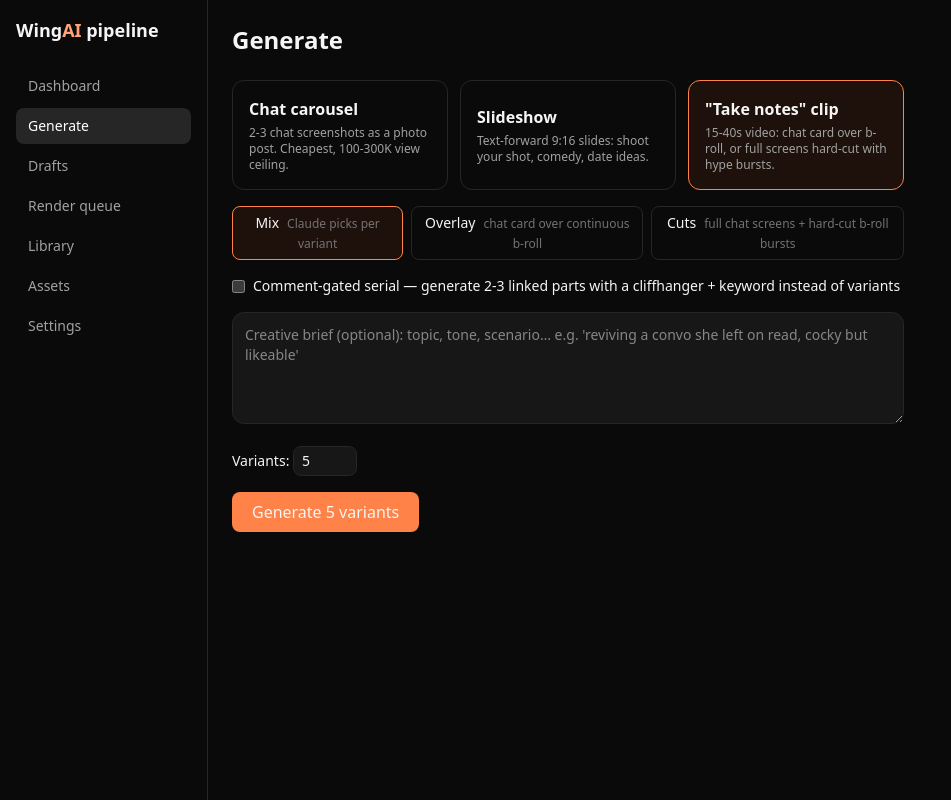
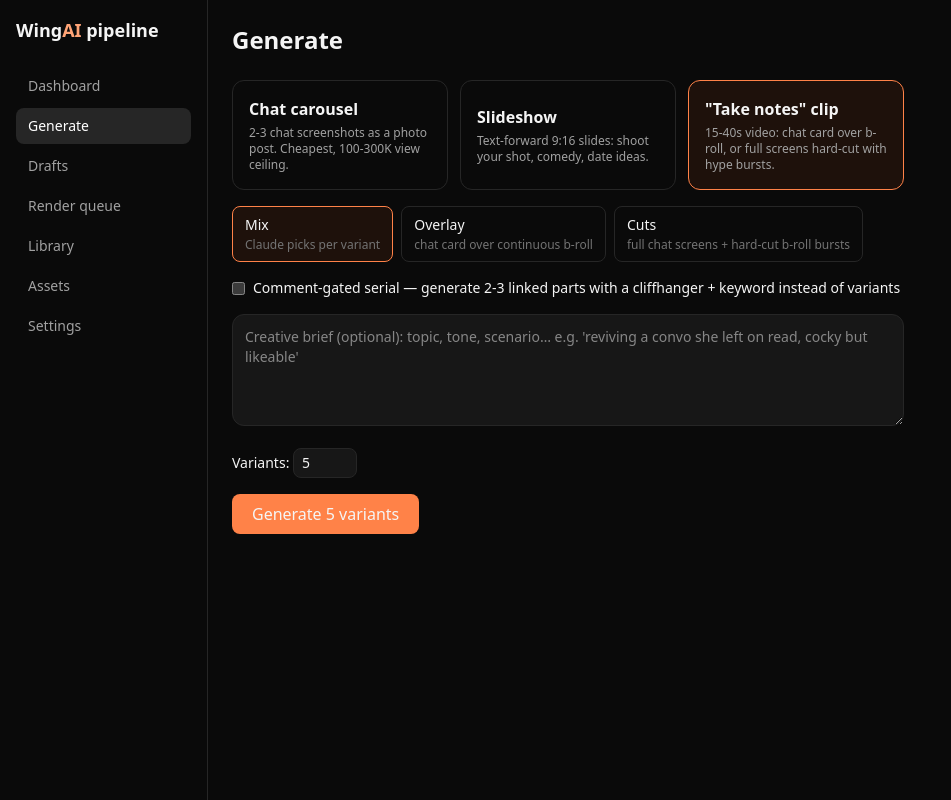
Before and after one commit to ignitiondating/content-pipeline, a React (Vite) app: page /generate in a window 1280 px wide. Both pictures are taken after a click on the button 796 px from the left and 135 px from the top of the page. Shown: the whole page, without its empty margins (0-951 px from the left). Built offline with nearby package versions, Linux system fonts and the light colour scheme.

Commit message:
Generate: structure buttons stack label over hint

```diff
--- a/src/pages/Generate.tsx
+++ b/src/pages/Generate.tsx
@@ -92,13 +92,12 @@ export default function Generate() {
             <button
               key={s.key}
               onClick={() => setStructure(s.key)}
-              title={s.hint}
-              className={`rounded-lg border px-3 py-1.5 text-sm ${
+              className={`rounded-lg border px-3 py-2 text-left text-sm ${
                 structure === s.key ? 'border-wing-500 bg-wing-950/40' : 'border-neutral-800'
               }`}
             >
-              {s.label}
-              <span className="ml-2 text-xs text-neutral-500">{s.hint}</span>
+              <span className="block font-medium">{s.label}</span>
+              <span className="mt-0.5 block text-xs text-neutral-500">{s.hint}</span>
             </button>
           ))}
         </div>
```
